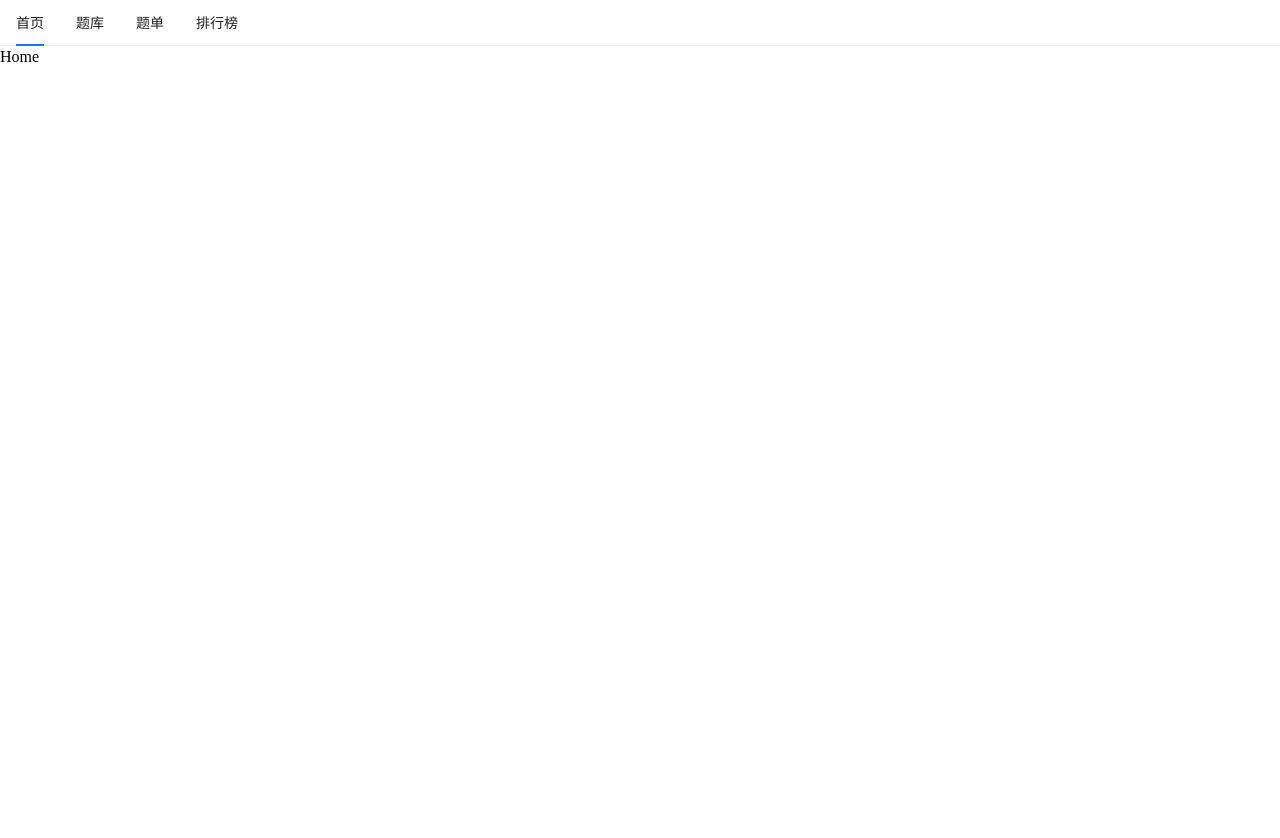
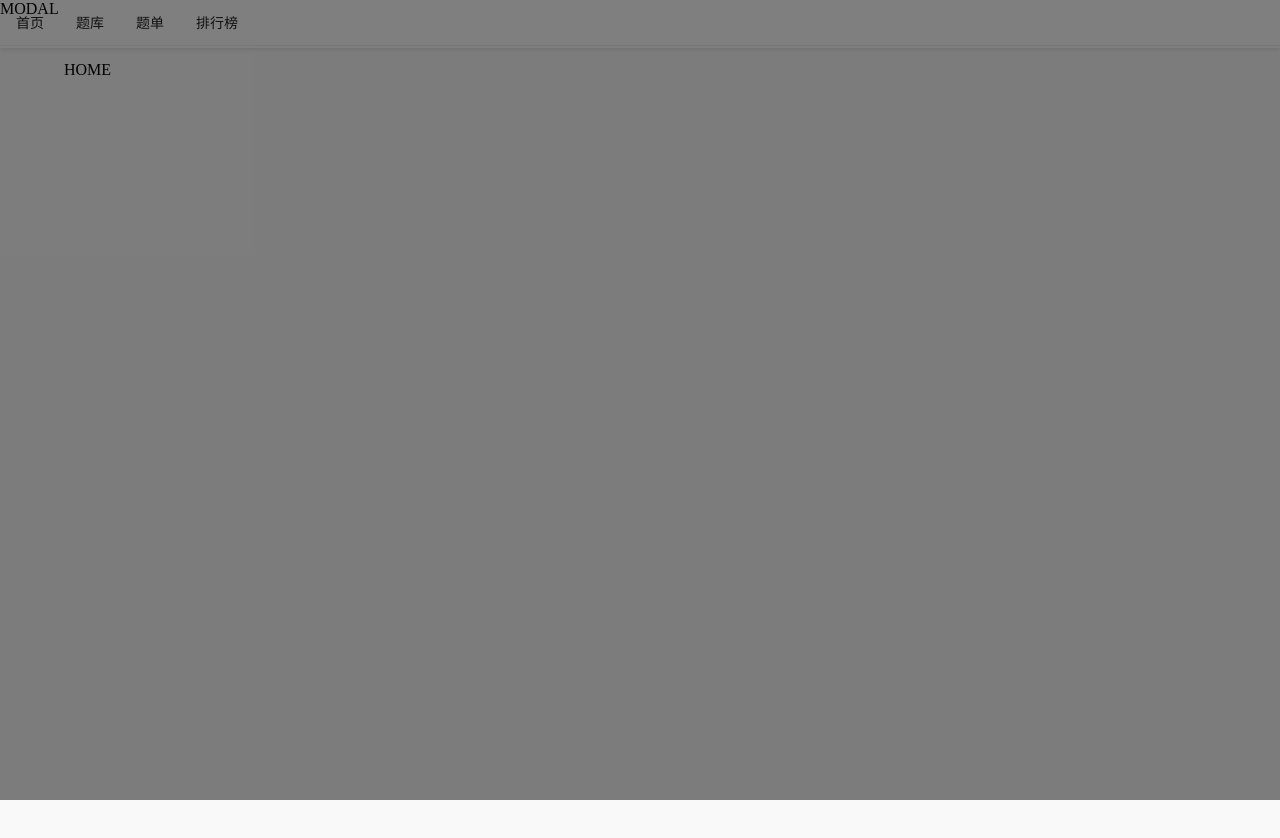
Before and after one commit to Apries406/lecoj, a React (Vite) app: page / in a window 1280 px wide. Shown: the top 838 px of the page. Built offline with nearby package versions, Linux system fonts and the light colour scheme.

Commit message:
📶封装了一个简易的 modal

```diff
--- a/src/common/Layout.tsx
+++ b/src/common/Layout.tsx
@@ -2,7 +2,7 @@ import { Outlet } from 'react-router-dom'
 import { FloatButton } from 'antd'
 
 import HeaderBar from '@/common/HeaderBar'
-import '@/styles/app.less'
+import '@/styles/main.less'
 
 
 function Layout() {
--- /dev/null
+++ b/src/common/modal/Modal.tsx
@@ -0,0 +1,26 @@
+import { useState } from "react"
+import "./modal.less"
+
+const Modal = ({ show, children, onClose }) => {
+    const [isShow, setIsSHow] = useState(show)
+    const handleClose = () => {
+        setIsSHow(false)
+        onClose()
+    }
+    const handleContentClick = (e: React.MouseEvent) => {
+        e.stopPropagation() // 阻止事件冒泡导致 modal 关闭
+        console.log("handleContentClick")
+    }
+
+    if (!isShow) return null
+
+    return (
+        <div className="modal-mask" onClick={handleClose}>
+            <div className="modal-content" onClick={handleContentClick}>
+                {children}
+            </div>
+        </div>
+    )
+}
+
+export default Modal
--- /dev/null
+++ b/src/common/modal/modal.less
@@ -0,0 +1,9 @@
+.modal-mask {
+    position: fixed;
+    top: 0;
+    left: 0;
+    width: 100%;
+    height: 100%;
+    background-color: rgba(0, 0, 0, 0.5);
+    z-index: 9998;
+}
--- a/src/main.tsx
+++ b/src/main.tsx
@@ -4,7 +4,7 @@ import { RouterProvider } from 'react-router-dom'
 
 import { ojRouter } from '@/router/ojRoutes.tsx'
 
-import "./styles/main.less"
+import "./styles/root.less"
 import './styles/utils.less'
 
 createRoot(document.getElementById('root')!).render(
--- a/src/styles/app.less
+++ /dev/null
@@ -1,13 +0,0 @@
-.header-bar {
-    height: 48px;
-}
-
-.oj-content {
-    flex: 1 0 auto;
-    height: 200vh;
-}
-
-.footer-bar {
-    height: 48px;
-    flex-shrink: 0;
-}
--- a/src/styles/main.less
+++ b/src/styles/main.less
@@ -1,14 +1,17 @@
-* {
-    padding: 0;
-    margin: 0;
-    box-sizing: border-box;
+.header-bar {
+    height: 48px;
+    // 底部阴影
+    box-shadow: 0 2px 4px rgba(0, 0, 0, 0.1);
 }
 
-body,
-html {
-    overflow: auto;
+.oj-content {
+    flex: 1 0 auto;
+    height: 200vh;
+    padding: 1% 5%;
+    background-color: rgba(201, 201, 201, 0.1);
 }
 
-#root {
-    min-height: 100%;
+.footer-bar {
+    height: 48px;
+    flex-shrink: 0;
 }
--- /dev/null
+++ b/src/styles/root.less
@@ -0,0 +1,14 @@
+* {
+    padding: 0;
+    margin: 0;
+    box-sizing: border-box;
+}
+
+body,
+html {
+    overflow: auto;
+}
+
+#root {
+    min-height: 100%;
+}
--- a/src/views/oj/home/Home.tsx
+++ b/src/views/oj/home/Home.tsx
@@ -1,6 +1,13 @@
+import Modal from "@/common/modal/Modal"
+
 const Home = () => {
     return (
-        <div>Home</div>
+        <>
+            <div>HOME</div>
+            <Modal show={true} onClose={() => { console.log("close") }}>
+                <div>MODAL</div>
+            </Modal>
+        </>
     )
 }
 
```
Also changed, not shown: 1 other file (tests, documents, lock files or other folders).
